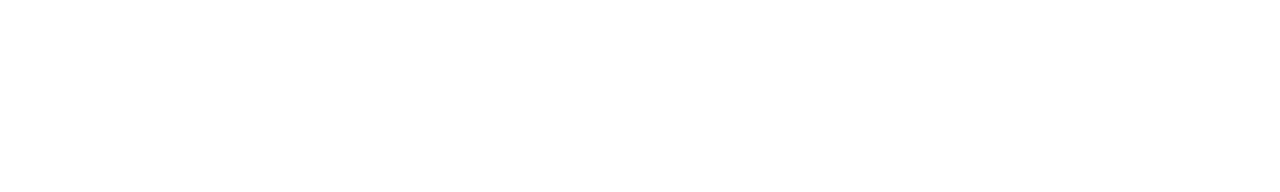
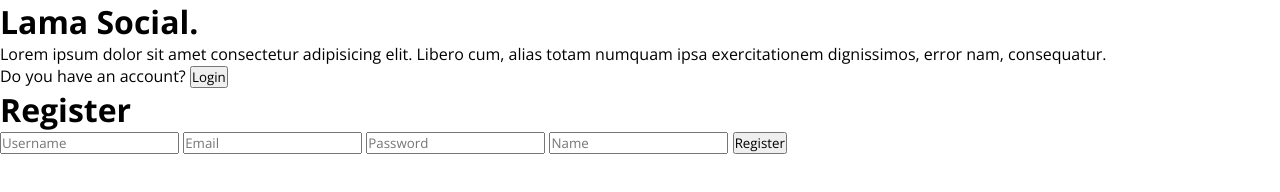
Before and after one commit to Aruna-1246/Social-Media-Website-and-Application, a website: page Design/HTML/index.html in a window 1280 px wide. Drawn offline with nearby package versions, Linux system fonts and the light colour scheme.

Commit message:
Update index.html

```diff
--- a/Design/HTML/index.html
+++ b/Design/HTML/index.html
@@ -21,7 +21,29 @@
     <title>React App</title>
   </head>
   <body>
-    <noscript>You need to enable JavaScript to run this app.</noscript>
+ <div className="register">
+<div className="card">
+<div className="left">
+<h1>Lama Social.</h1>
+<p>
+Lorem ipsum dolor sit amet consectetur adipisicing elit. Libero cum,
+alias totam numquam ipsa exercitationem dignissimos, error nam,
+consequatur.
+</p>
+<span>Do you have an account?</span>
+<button>Login</button>
+</div>
+<div className="right">
+<h1>Register</h1>
+<form>
+<input type="text" placeholder="Username" />
+<input type="email" placeholder="Email" />
+<input type="password" placeholder="Password" />
+<input type="text" placeholder="Name" />
+<button>Register</button>
+</form>
+</div>
+</div>
     <div id="root"></div>
   </body>
 </html>
```
